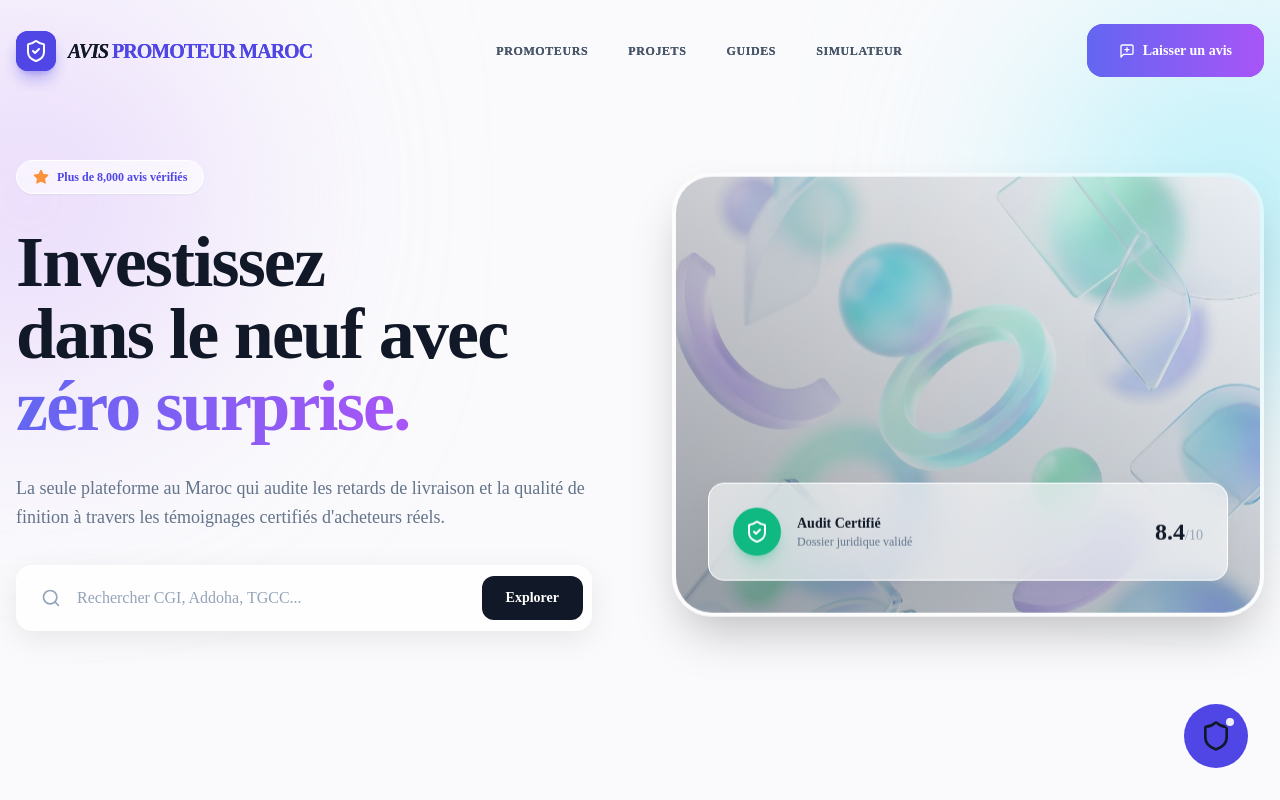
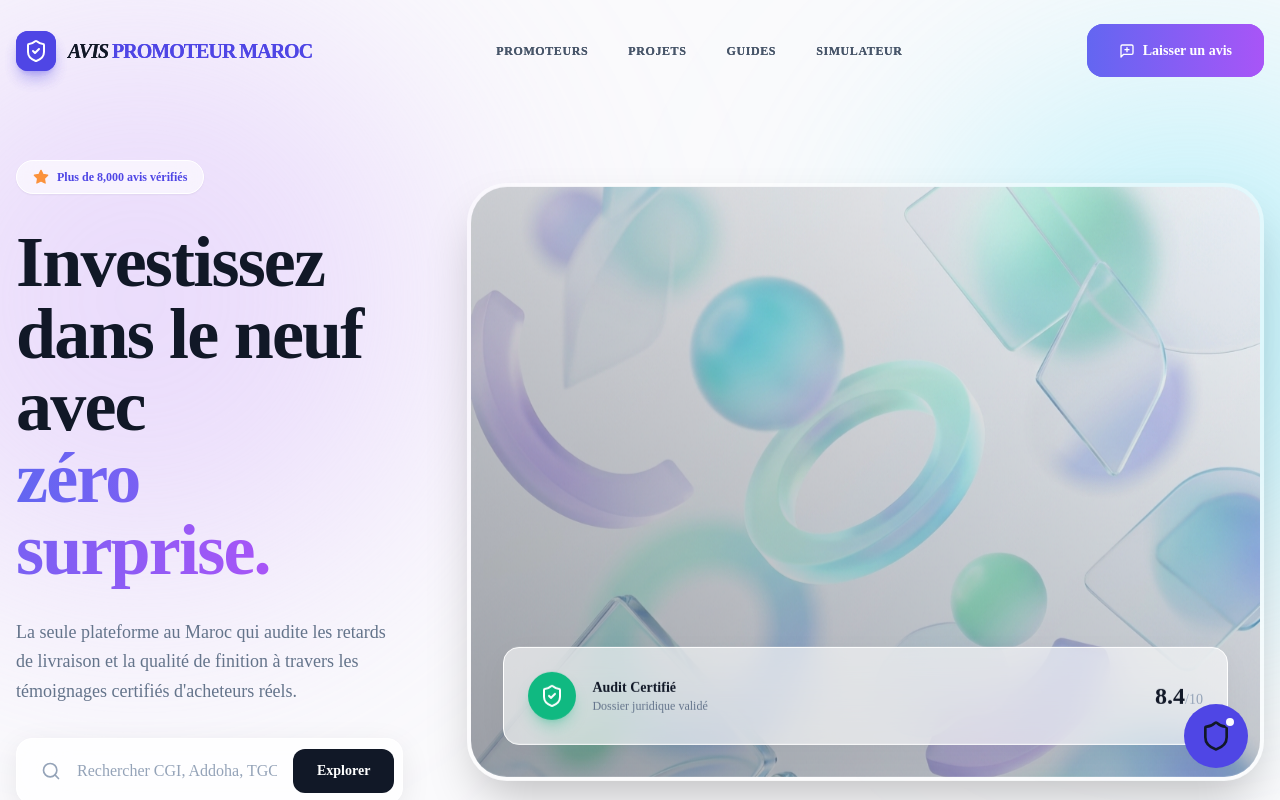
Before and after one commit to indepadib/immotrust, a Next.js app: page /immo in a window 1280 px wide. Shown: the top 800 px of the page. Built offline with nearby package versions, Linux system fonts and the light colour scheme.

Commit message:
feat: ultimate UX upgrade with framer-motion reveals and magnetic hovers

```diff
--- a/package.json
+++ b/package.json
@@ -13,6 +13,7 @@
     "react": "^18.2.0",
     "react-dom": "^18.2.0",
     "lucide-react": "^0.378.0",
+    "framer-motion": "^11.2.0",
     "clsx": "^2.1.1",
     "tailwind-merge": "^2.3.0",
     "@supabase/supabase-js": "^2.43.2",
--- a/src/app/immo/page.tsx
+++ b/src/app/immo/page.tsx
@@ -1,15 +1,13 @@
+'use client';
+
 import React from 'react';
-import { Metadata } from 'next';
 import Link from 'next/link';
 import Image from 'next/image';
-import { Search, ShieldCheck, Clock, ThumbsUp, ArrowRight, Play, Star } from 'lucide-react';
+import { motion } from 'framer-motion';
+import { Search, ShieldCheck, ArrowRight, Star } from 'lucide-react';
 import { DeveloperCard } from '@/components/immo/DeveloperCard';
 import { MOCK_DEVELOPERS } from '@/data/immoMock';
-
-export const metadata: Metadata = {
-  title: 'Avis Promoteur Maroc | Investissez en toute confiance',
-  description: 'La première plateforme de certification immobilière au Maroc.',
-};
+import { Reveal } from '@/components/ui/Reveal';
 
 export default function PremiumHomePage() {
   const topDevelopers = MOCK_DEVELOPERS.slice(0, 3);
@@ -18,9 +16,16 @@ export default function PremiumHomePage() {
     <main className="min-h-screen bg-[#FAFAFC] relative overflow-hidden font-sans">
 
       {/* Animated Blobs Background */}
-      <div className="absolute top-0 -left-40 w-96 h-96 bg-purple-300 rounded-full mix-blend-multiply filter blur-[128px] opacity-50 animate-blob pointer-events-none" />
-      <div className="absolute top-0 -right-40 w-96 h-96 bg-cyan-300 rounded-full mix-blend-multiply filter blur-[128px] opacity-50 animate-blob animation-delay-2000 pointer-events-none" />
-      <div className="absolute -bottom-8 left-20 w-96 h-96 bg-pink-300 rounded-full mix-blend-multiply filter blur-[128px] opacity-50 animate-blob animation-delay-4000 pointer-events-none" />
+      <motion.div
+         animate={{ rotate: 360 }}
+         transition={{ duration: 50, repeat: Infinity, ease: "linear" }}
+         className="absolute top-0 -left-40 w-[600px] h-[600px] bg-purple-300 rounded-full mix-blend-multiply filter blur-[128px] opacity-40 pointer-events-none"
+      />
+      <motion.div
+         animate={{ rotate: -360 }}
+         transition={{ duration: 70, repeat: Infinity, ease: "linear" }}
+         className="absolute top-20 -right-40 w-[500px] h-[500px] bg-cyan-300 rounded-full mix-blend-multiply filter blur-[128px] opacity-40 pointer-events-none"
+      />
 
       {/* Hero Section */}
       <section className="relative pt-40 pb-32 px-4 z-10">
@@ -28,24 +33,30 @@ export default function PremiumHomePage() {
 
           {/* Left Text Content */}
           <div className="flex-1 space-y-8 text-center lg:text-left relative z-20">
+            <Reveal>
                <div className="inline-flex items-center gap-2 bg-white/60 backdrop-blur-md text-primary px-4 py-2 rounded-full font-bold text-xs border border-white shadow-sm mx-auto lg:mx-0">
                  <Star className="w-4 h-4 text-orange-400 fill-orange-400" />
                  <span>Plus de 8,000 avis vérifiés</span>
                </div>
+            </Reveal>
 
+            <Reveal delay={0.2}>
                <h1 className="text-5xl md:text-7xl font-black text-secondary font-sora leading-[1.1] tracking-tight">
                  Investissez <br/> dans le neuf avec <br/>
                  <span className="bg-clip-text text-transparent bg-gradient-to-r from-indigo-500 to-purple-500">
                    zéro surprise.
                  </span>
                </h1>
+            </Reveal>
 
+            <Reveal delay={0.4}>
                <p className="text-lg text-slate-500 font-medium max-w-xl mx-auto lg:mx-0 leading-relaxed">
                  La seule plateforme au Maroc qui audite les retards de livraison et la qualité de finition à travers les témoignages certifiés d'acheteurs réels.
                </p>
+            </Reveal>
 
-            {/* Search Pill */}
-            <div className="max-w-xl mx-auto lg:mx-0 bg-white/80 backdrop-blur-xl p-2 rounded-2xl shadow-[0_8px_30px_rgb(0,0,0,0.08)] border border-white flex items-center focus-within:ring-4 ring-indigo-500/20 transition-all">
+            <Reveal delay={0.6}>
+               <div className="max-w-xl mx-auto lg:mx-0 bg-white/80 backdrop-blur-xl p-2 rounded-2xl shadow-[0_8px_30px_rgb(0,0,0,0.08)] border border-white flex items-center hover:shadow-[0_8px_40px_rgb(79,70,229,0.15)] transition-all">
                  <div className="pl-4 text-slate-400">
                    <Search className="w-5 h-5" />
                  </div>
@@ -54,15 +65,25 @@ export default function PremiumHomePage() {
                    placeholder="Rechercher CGI, Addoha, TGCC..."
                    className="flex-1 bg-transparent outline-none px-4 py-3 text-slate-700 font-medium placeholder-slate-400 text-sm md:text-base"
                  />
-              <button className="bg-secondary text-white px-6 py-3 rounded-xl font-bold hover:bg-primary transition-colors text-sm">
+                 <motion.button
+                   whileHover={{ scale: 1.05 }}
+                   whileTap={{ scale: 0.95 }}
+                   className="bg-secondary text-white px-6 py-3 rounded-xl font-bold hover:bg-primary transition-colors text-sm"
+                 >
                    Explorer
-              </button>
+                 </motion.button>
                </div>
+            </Reveal>
           </div>
 
           {/* Right Visual Image/Video Area */}
-          <div className="flex-1 relative w-full max-w-2xl lg:max-w-none animate-float">
-            <div className="relative aspect-[4/3] rounded-[2.5rem] overflow-hidden shadow-2xl border-4 border-white/40">
+          <Reveal delay={0.4} direction="left">
+             <div className="flex-1 relative w-full max-w-2xl lg:max-w-none">
+               <motion.div
+                 animate={{ y: [0, -20, 0] }}
+                 transition={{ duration: 6, repeat: Infinity, ease: "easeInOut" }}
+                 className="relative aspect-[4/3] rounded-[2.5rem] overflow-hidden shadow-2xl border-4 border-white/40"
+               >
                  <Image
                    src="/hero_bg_premium.png"
                    alt="Luxury Real Estate Background"
@@ -71,8 +92,12 @@ export default function PremiumHomePage() {
                  />
                  <div className="absolute inset-0 bg-gradient-to-tr from-secondary/40 to-transparent" />
 
-              {/* Floating Glass Widget */}
-              <div className="absolute bottom-8 left-8 right-8 glass-panel rounded-2xl p-6 flex items-center justify-between">
+                 <motion.div
+                    initial={{ opacity: 0, y: 50 }}
+                    animate={{ opacity: 1, y: 0 }}
+                    transition={{ delay: 1, duration: 0.8 }}
+                    className="absolute bottom-8 left-8 right-8 glass-panel rounded-2xl p-6 flex items-center justify-between"
+                 >
                     <div className="flex items-center gap-4">
                        <div className="w-12 h-12 bg-emerald-500 rounded-full flex items-center justify-center shadow-lg shadow-emerald-500/30">
                           <ShieldCheck className="w-6 h-6 text-white" />
@@ -85,15 +110,17 @@ export default function PremiumHomePage() {
                     <div className="text-right">
                        <div className="text-2xl font-black text-secondary">8.4<span className="text-sm text-slate-400 font-medium">/10</span></div>
                     </div>
+                 </motion.div>
+               </motion.div>
              </div>
-            </div>
-          </div>
+          </Reveal>
         </div>
       </section>
 
       {/* Popular Developers */}
       <section className="py-24 relative z-10">
         <div className="container mx-auto px-4 max-w-7xl">
+          <Reveal>
              <div className="flex justify-between items-end mb-12">
                <div>
                  <h2 className="text-3xl font-black text-secondary font-sora">Promoteurs à la une</h2>
@@ -103,9 +130,13 @@ export default function PremiumHomePage() {
                  Voir tout le classement <ArrowRight className="w-4 h-4" />
                </Link>
              </div>
+          </Reveal>
+
           <div className="grid md:grid-cols-2 lg:grid-cols-3 gap-8">
-            {topDevelopers.map(dev => (
-              <DeveloperCard key={dev.id} developer={dev} />
+            {topDevelopers.map((dev, idx) => (
+              <Reveal key={dev.id} delay={idx * 0.2}>
+                 <DeveloperCard developer={dev} />
+              </Reveal>
             ))}
           </div>
         </div>
--- /dev/null
+++ b/src/components/ui/Reveal.tsx
@@ -0,0 +1,49 @@
+'use client';
+
+import React, { useEffect, useRef } from 'react';
+import { motion, useInView, useAnimation } from 'framer-motion';
+
+interface RevealProps {
+  children: React.ReactNode;
+  width?: 'fit-content' | '100%';
+  delay?: number;
+  direction?: 'up' | 'down' | 'left' | 'right';
+}
+
+export const Reveal = ({ children, width = '100%', delay = 0, direction = 'up' }: RevealProps) => {
+  const ref = useRef(null);
+  const isInView = useInView(ref, { once: true, margin: "-50px" });
+  const mainControls = useAnimation();
+
+  useEffect(() => {
+    if (isInView) {
+      mainControls.start('visible');
+    }
+  }, [isInView, mainControls]);
+
+  const variants = {
+    hidden: {
+      opacity: 0,
+      y: direction === 'up' ? 75 : direction === 'down' ? -75 : 0,
+      x: direction === 'left' ? 75 : direction === 'right' ? -75 : 0,
+    },
+    visible: {
+      opacity: 1,
+      y: 0,
+      x: 0,
+    },
+  };
+
+  return (
+    <div ref={ref} style={{ position: 'relative', width, overflow: 'visible' }}>
+      <motion.div
+        variants={variants}
+        initial="hidden"
+        animate={mainControls}
+        transition={{ duration: 0.8, delay: delay, ease: [0.17, 0.55, 0.55, 1] }}
+      >
+        {children}
+      </motion.div>
+    </div>
+  );
+};
```
Also changed, not shown: src/app/immo/developers/[id]/page.tsx (+21 -6 lines), src/app/immo/projects/[id]/page.tsx (+36 -33 lines). Lines whose indentation alone changed are shown as unchanged.
